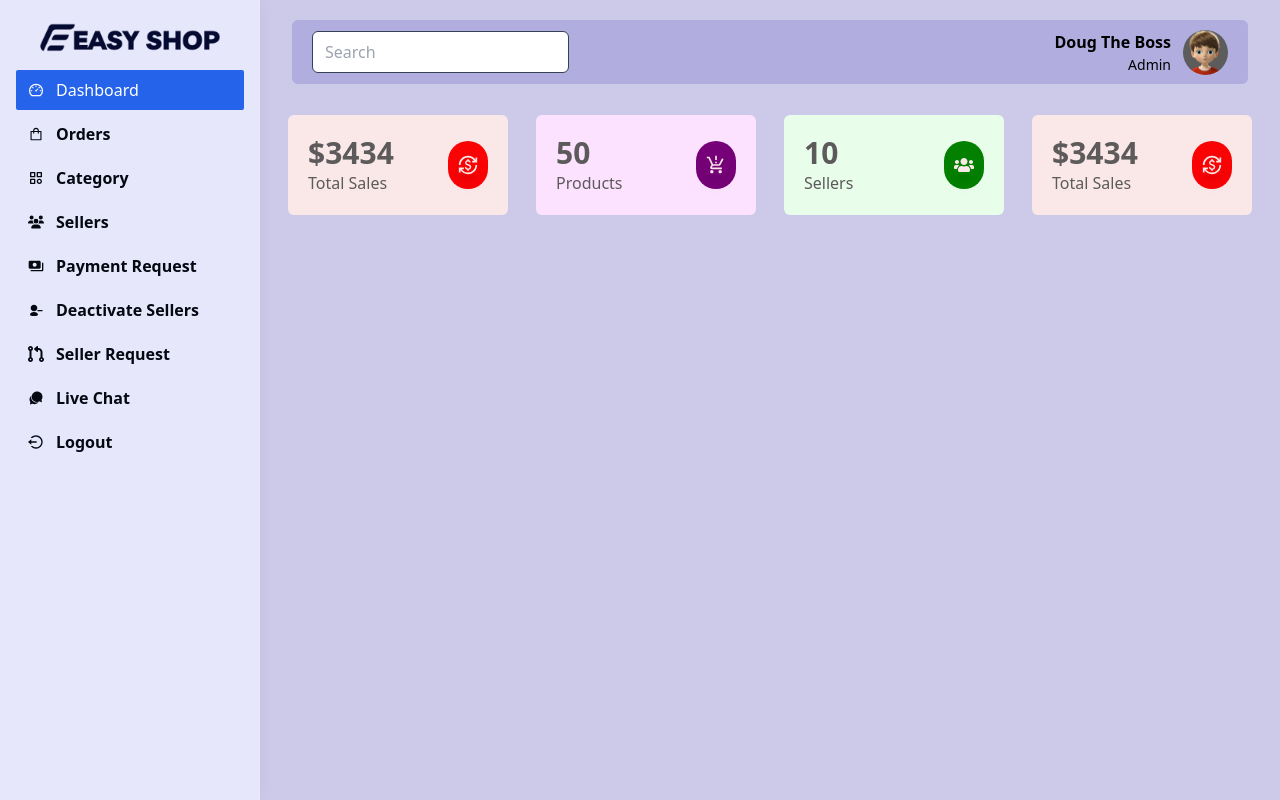
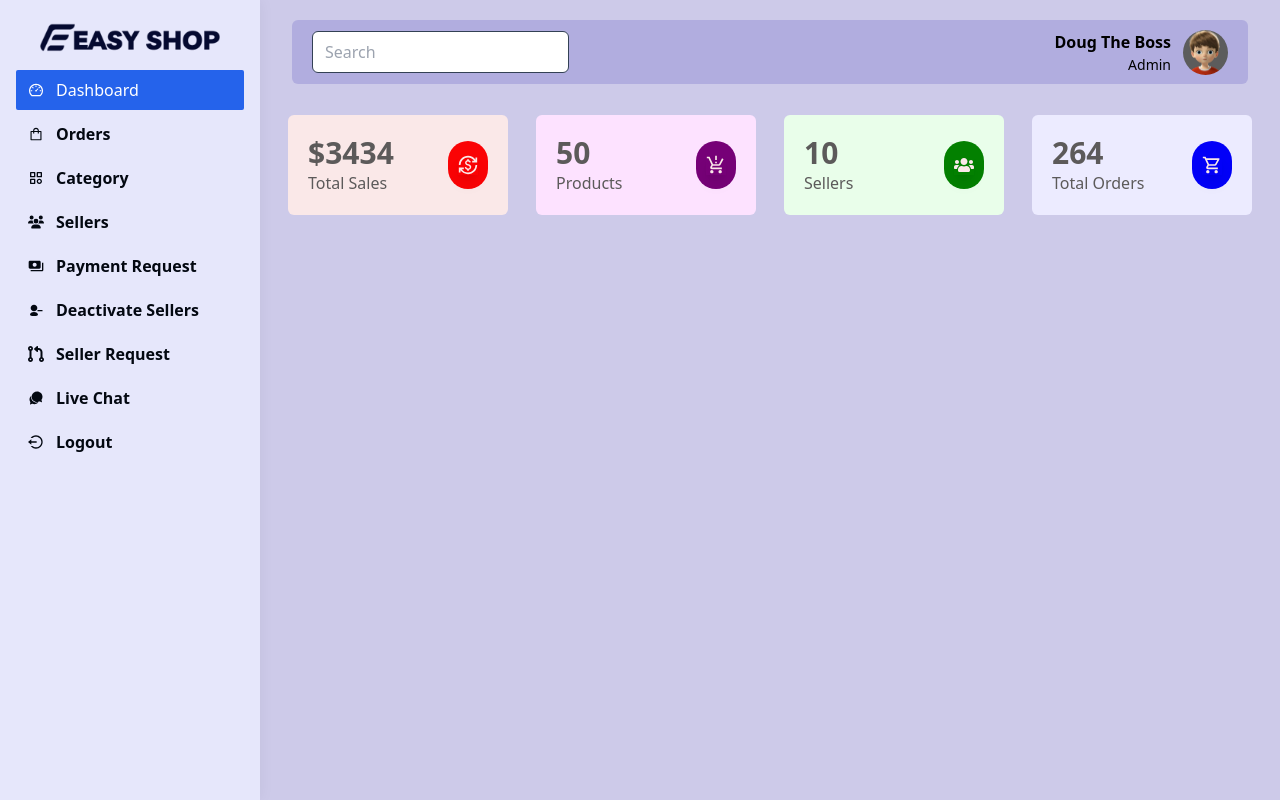
Before and after one commit to guidonunes/marketplace-mern, a React (Create React App) app in the folder dashboard/: page /admin/dashboard in a window 1280 px wide. Built offline with nearby package versions, Linux system fonts and the light colour scheme.

Commit message:
imported icon for orders  and update the style of the card

```diff
--- a/dashboard/src/views/admin/AdminDashboard.jsx
+++ b/dashboard/src/views/admin/AdminDashboard.jsx
@@ -2,6 +2,7 @@ import React from 'react';
 import { MdCurrencyExchange } from "react-icons/md";
 import { MdProductionQuantityLimits } from "react-icons/md";
 import { FaUsers } from "react-icons/fa";
+import { MdOutlineShoppingCart } from "react-icons/md";
 
 const AdminDashboard = () => {
   return (
@@ -38,13 +39,13 @@ const AdminDashboard = () => {
           </div>
         </div>
 
-        <div className='flex justify-between items-center p-5 bg-[#fae8e8] rounded-md gap-3'>
+        <div className='flex justify-between items-center p-5 bg-[#ecebff] rounded-md gap-3'>
           <div className='flex flex-col justify-start items-start text-[#5c5a5a]'>
-            <h2 className='text-3xl font-bold'>$3434</h2>
-            <span className='text-md font-medium'>Total Sales</span>
+            <h2 className='text-3xl font-bold'>264</h2>
+            <span className='text-md font-medium'>Total Orders</span>
           </div>
-          <div className='w-[40px] h-[48px] rounded-full bg-[#fa0305] flex justify-center items-center text-xl'>
-            <MdCurrencyExchange className='text-[#fae8e8] shadow-lg' />
+          <div className='w-[40px] h-[48px] rounded-full bg-[#0200f8] flex justify-center items-center text-xl'>
+            <MdOutlineShoppingCart className='text-[#fae8e8] shadow-lg' />
           </div>
         </div>
 
```
